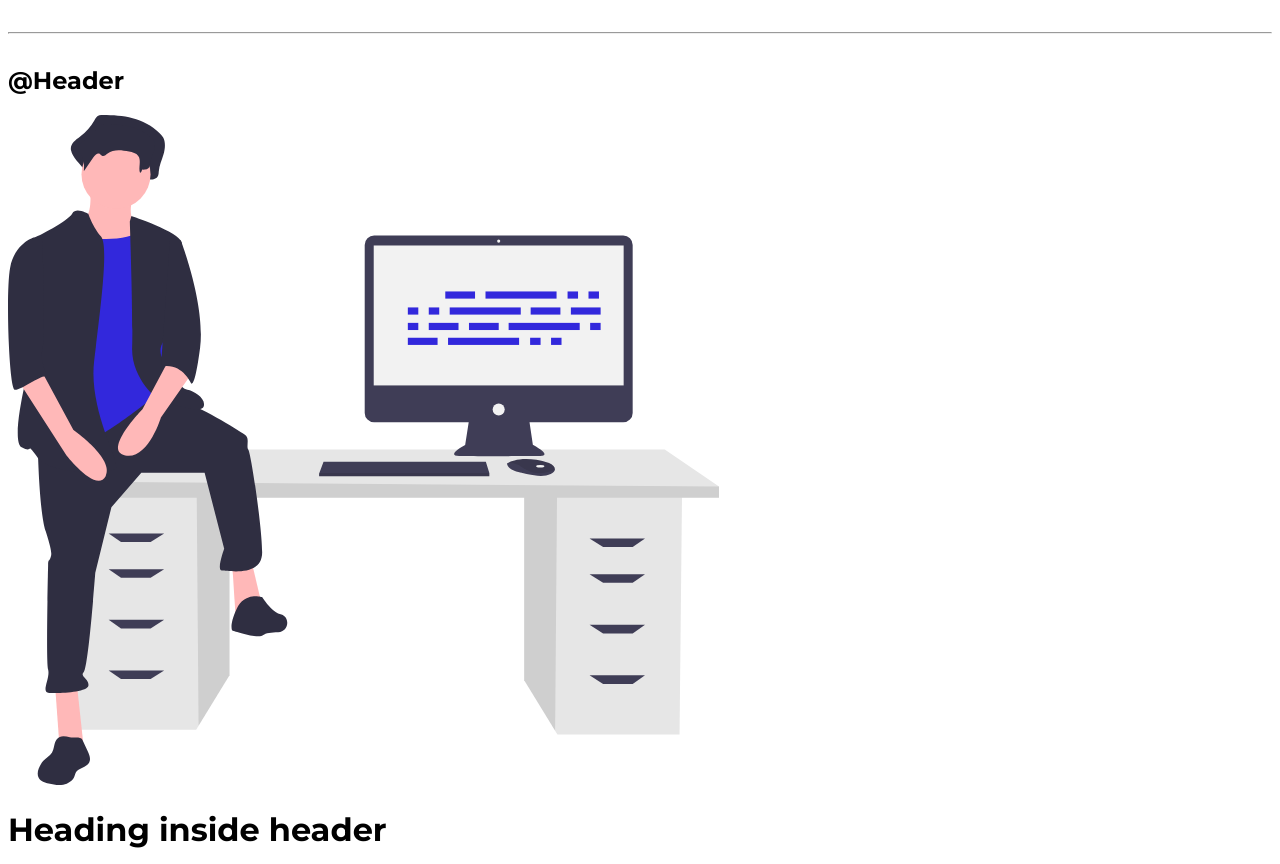
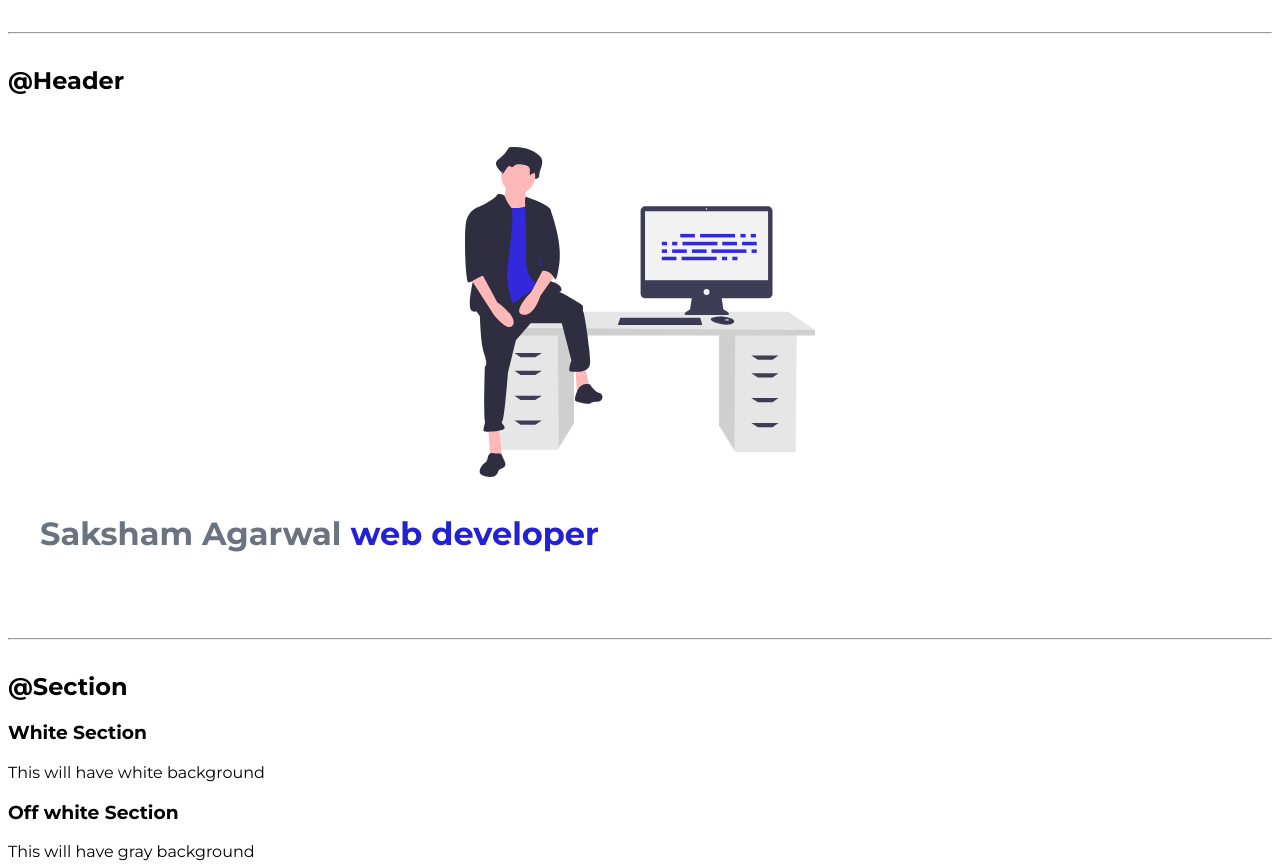
Before and after one commit to saks1209am/Portfolio, a plain HTML site: page index.html in a window 1280 px wide. Shown: the part 1432-2296 px from the top of the page. Drawn offline with Linux system fonts and the light colour scheme.

Commit message:
Logo Section

```diff
--- a/index.html
+++ b/index.html
@@ -92,9 +92,10 @@
 
     <h2>@Header</h2>
 
-    <header>
-        <img src="images/logo.svg" />
-        <h1>Heading inside header</h1>
+    <header class="hero">
+        <img class="hero-img" src="images/logo.svg" />
+        <h1 class="hero-heading">Saksham Agarwal <span class="heading-inverted">
+            web developer</span></h1>
     </header>
 
     <hr>
--- a/style.css
+++ b/style.css
@@ -2,6 +2,7 @@
 
 :root{
     --primary-color: #2321D4;
+    --dark-gray: #6b7280;
 }
 
 body{
@@ -74,3 +75,23 @@ hr{
 .navigation .link-active{
     font-weight: bold;
 }
+
+/* header */
+.hero{
+    padding:2rem;
+}
+
+.hero .hero-img{
+    max-width: 350px;
+    display: block;
+    margin:auto;
+}
+
+.hero .hero-heading{
+    padding-top: 1rem;
+    color: var(--dark-gray);
+}
+
+.hero .hero-heading .heading-inverted{
+    color: var(--primary-color)
+}
```
